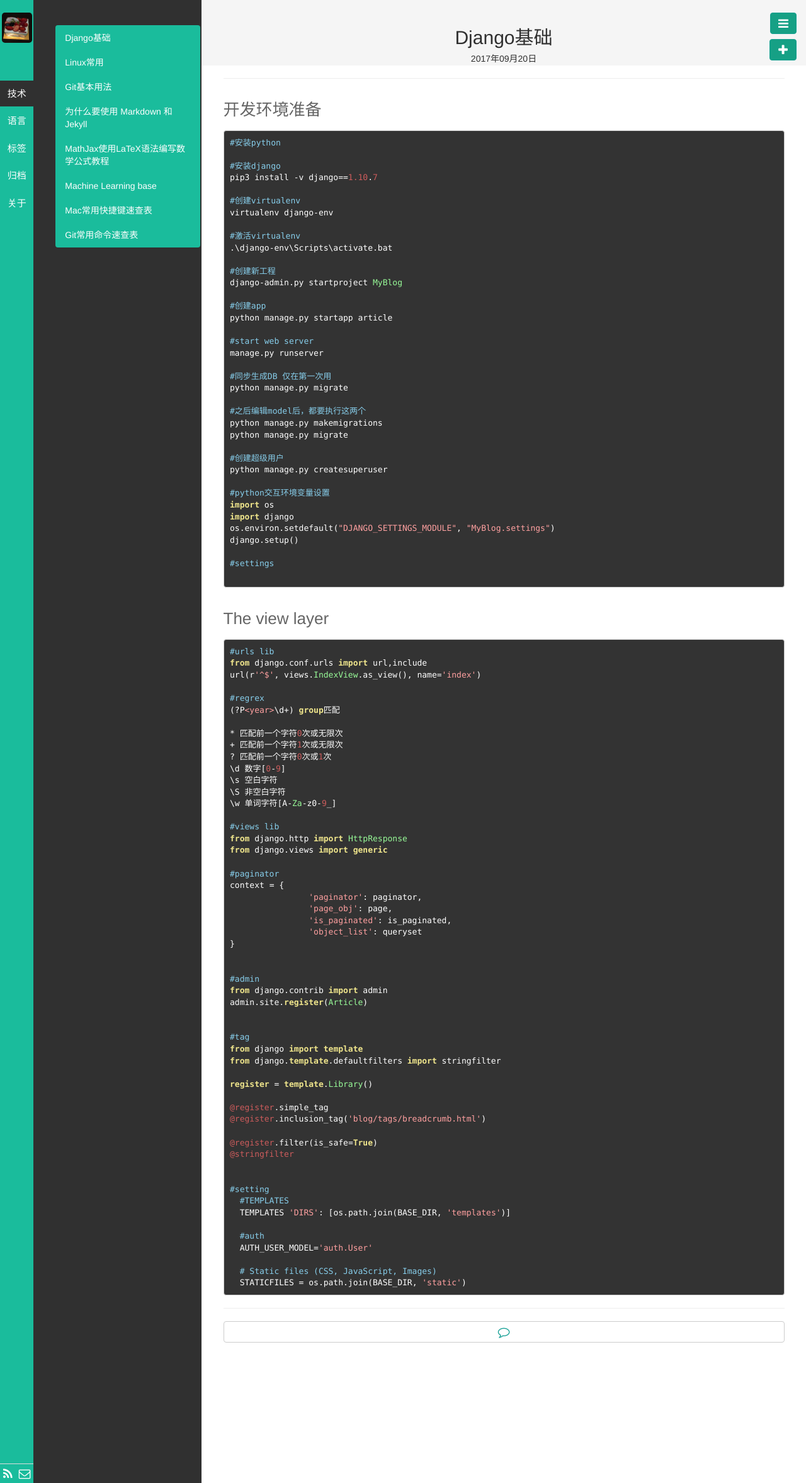
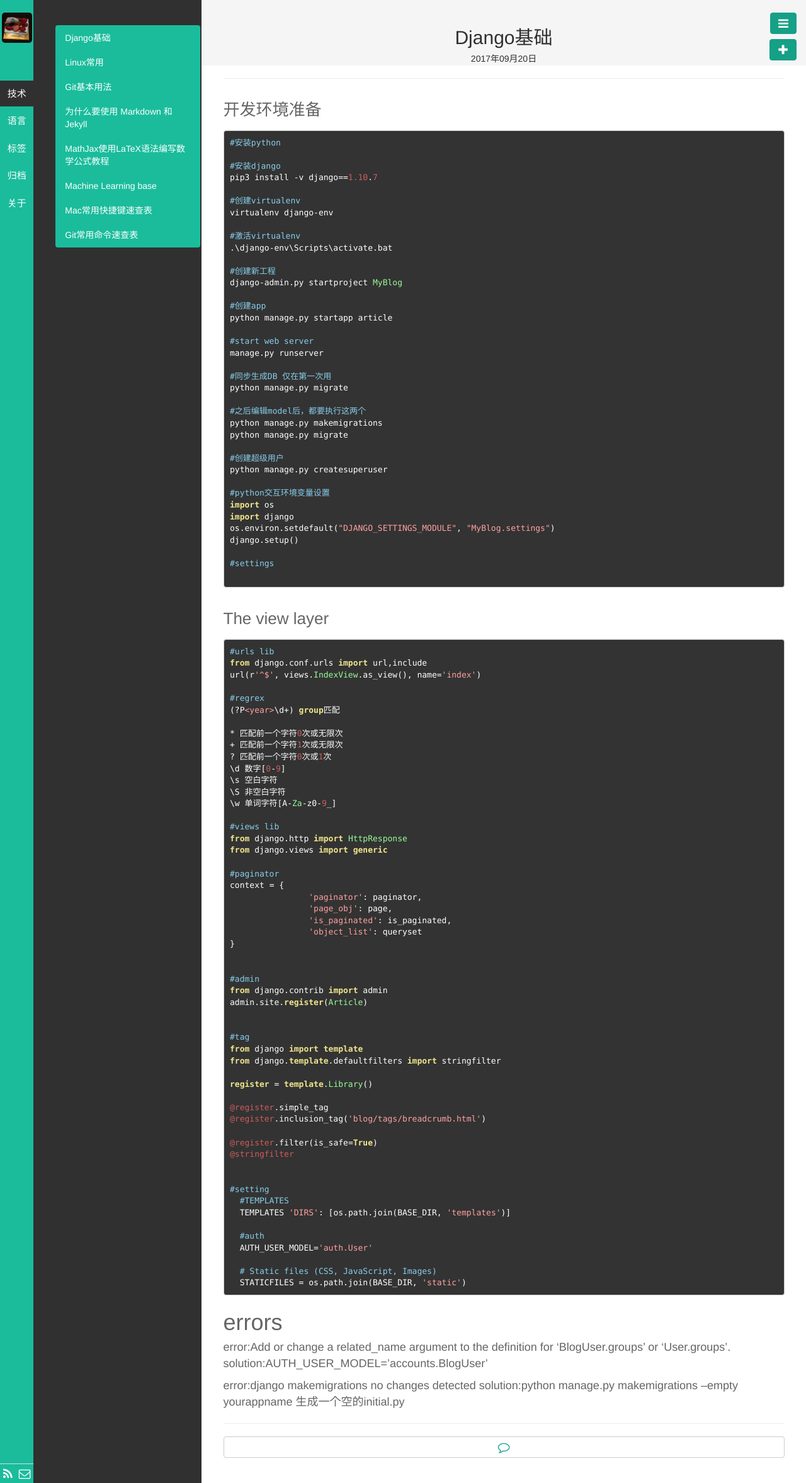
Before and after one commit to kyoyo/kyoyo.github.io, a Jekyll site: the page built from _posts/技術/2017-09-20-Django-Base1.md, in a window 1280 px wide. Shown: the whole page at 63% size. Built offline with Jekyll 4.4.1, drawn with Linux system fonts in a browser that asks for light colours; Markdown is read by kramdown in place of the engine named in the settings.

````diff
--- a/_posts/技術/2017-09-20-Django-Base1.md
+++ b/_posts/技術/2017-09-20-Django-Base1.md
@@ -114,3 +114,11 @@ register = template.Library()
   # Static files (CSS, JavaScript, Images)
   STATICFILES = os.path.join(BASE_DIR, 'static')
 ```
+
+#errors
+
+error:Add or change a related_name argument to the definition for 'BlogUser.groups' or 'User.groups'.
+solution:AUTH_USER_MODEL='accounts.BlogUser'
+
+error:django makemigrations no changes detected
+solution:python manage.py makemigrations --empty yourappname 生成一个空的initial.py
````
